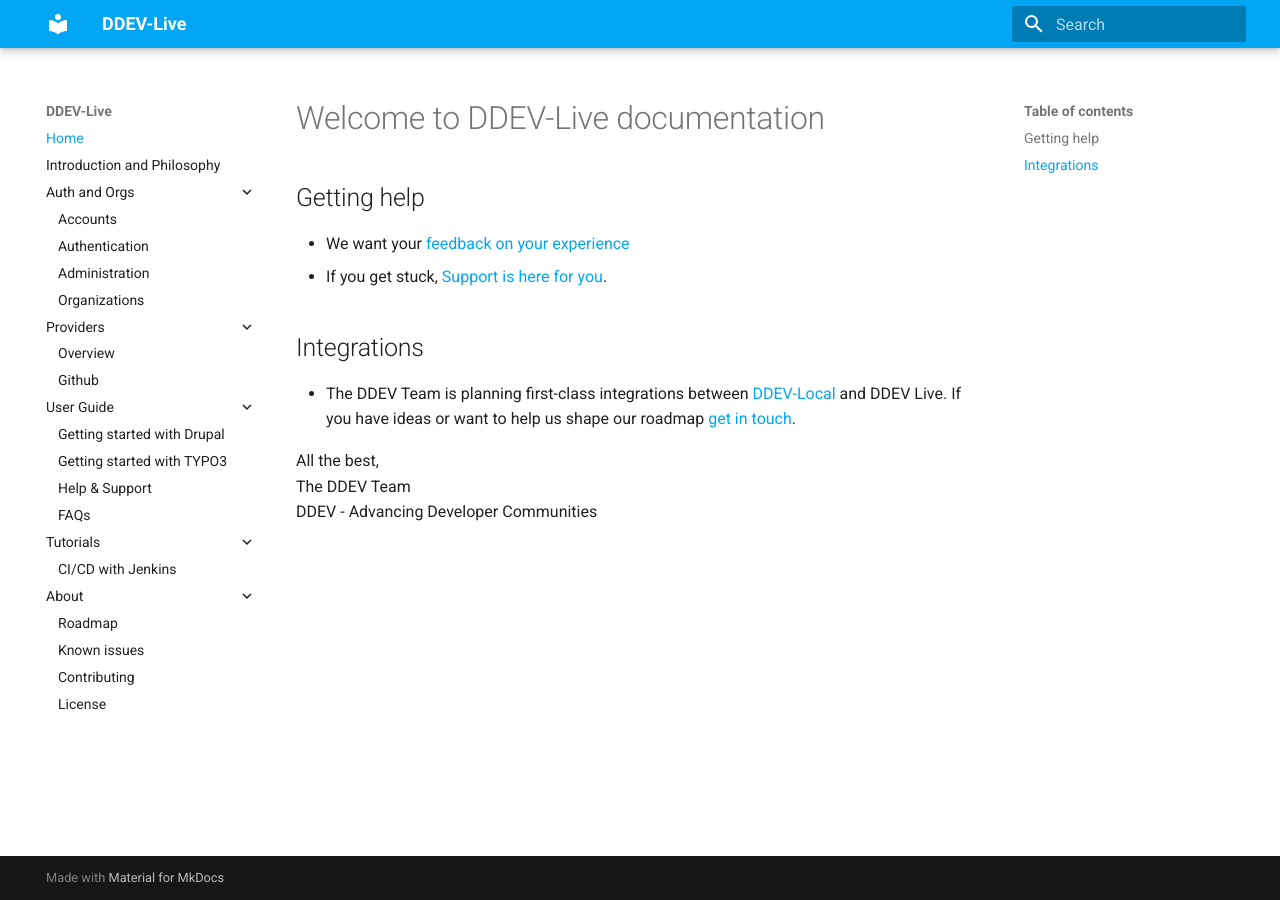
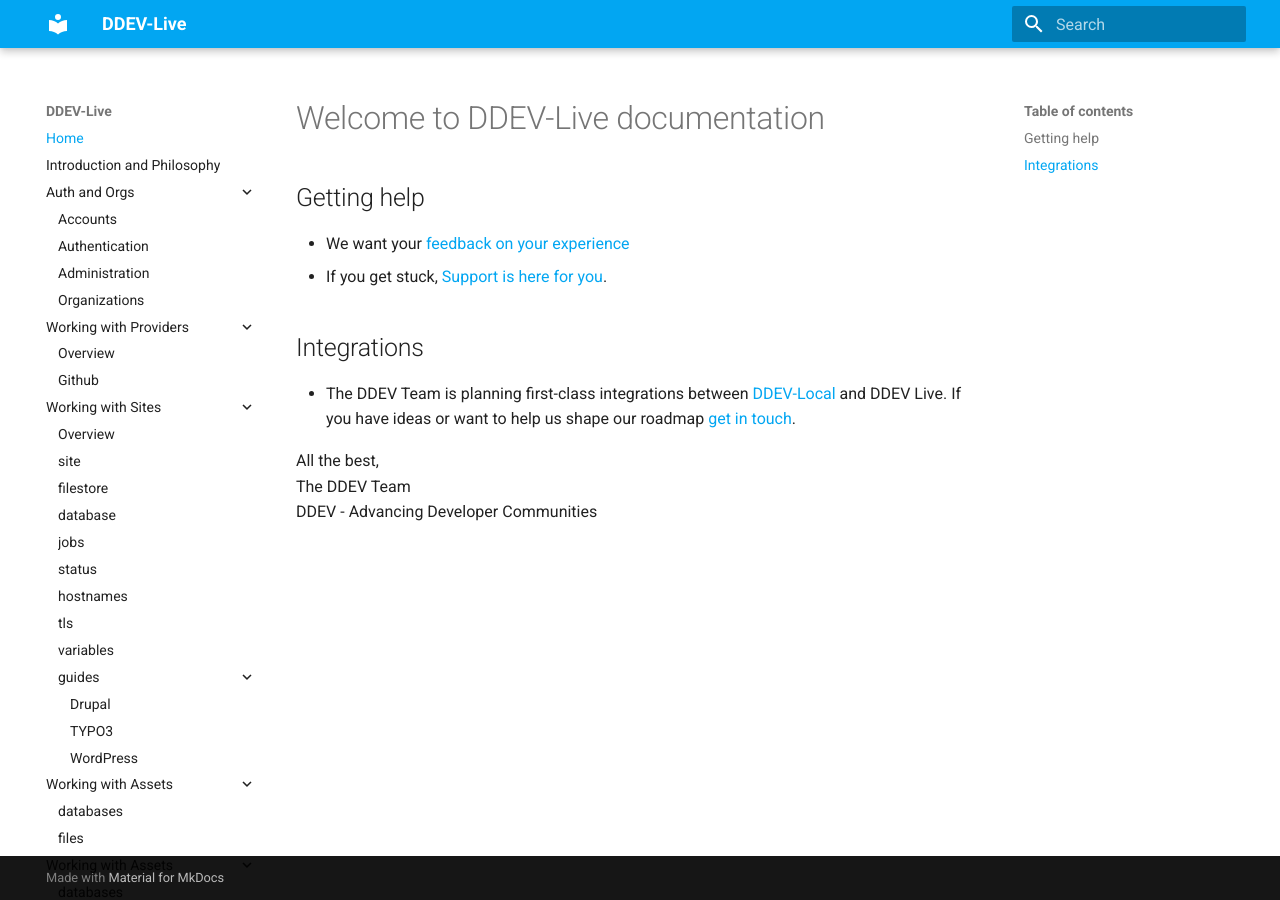
Before and after one commit to fru-io/docs-live, an MkDocs documentation site: the page built from docs/index.md, in a window 1280 px wide. Built offline with MkDocs 1.6.1 and Material for MkDocs 9.7.7, drawn with Linux system fonts in a browser that asks for light colours.

Commit message:
Filling out ToC. (#52)

```diff
--- a/mkdocs.yml
+++ b/mkdocs.yml
@@ -17,16 +17,38 @@ nav:
         - Authentication: authentication.md
         - Administration: administration.md
         - Organizations: organizations.md
-    - Providers:
+    - Working with Providers:
         - Overview: providers.md
         - Github: github.md
-    - User Guide:
-        - Getting started with Drupal: getting-started.md
-        - Getting started with TYPO3: typo3-getting-started.md
-        - Help & Support: support.md
+    - Working with Sites:
+        - Overview: placeholder.md
+        - site: placeholder.md
+        - filestore: placeholder.md
+        - database: placeholder.md
+        - jobs: placeholder.md
+        - status: placeholder.md
+        - hostnames: placeholder.md
+        - tls: placeholder.md
+        - variables: placeholder.md
+        - guides:
+            - Drupal: getting-started.md
+            - TYPO3: typo3-getting-started.md
+            - WordPress: placeholder.md
+    - Working with Assets:
+        - databases: placeholder.md
+        - files: placeholder.md
+    - Working with Assets:
+        - databases: placeholder.md
+        - files: placeholder.md
+    - CI/CD:
+        - Overview: placeholder.md
+        - jenkins: cicd-integration.md
+        - CircleCI: placeholder.md
+    - Finding Help:
         - FAQs: faq.md
-    - Tutorials:
-        - CI/CD with Jenkins: cicd-integration.md
+        - support: support.md
+        - slack: placeholder.md
+        - discourse: placeholder.md
     - About:
         - Roadmap: roadmap.md
         - Known issues: known-issues.md
```
Also changed, not shown: placeholder.md (added, +2 -0 lines).
